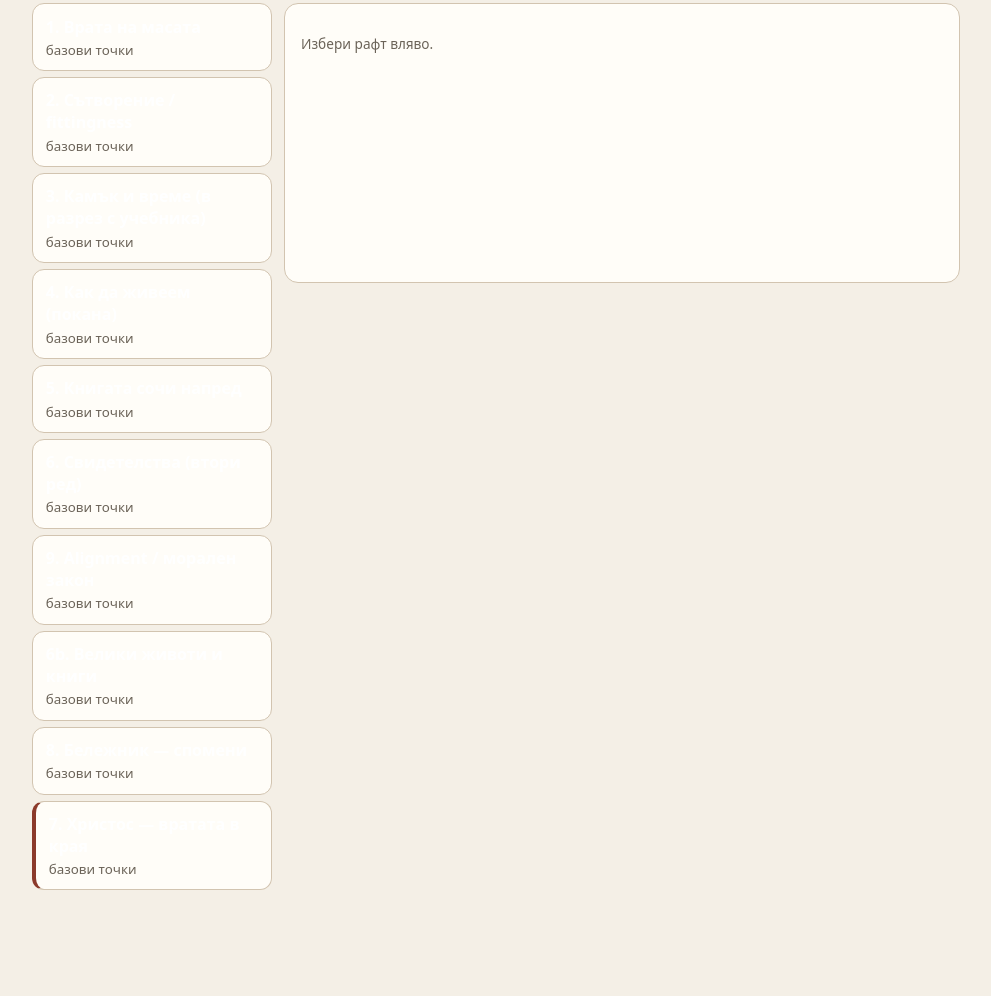
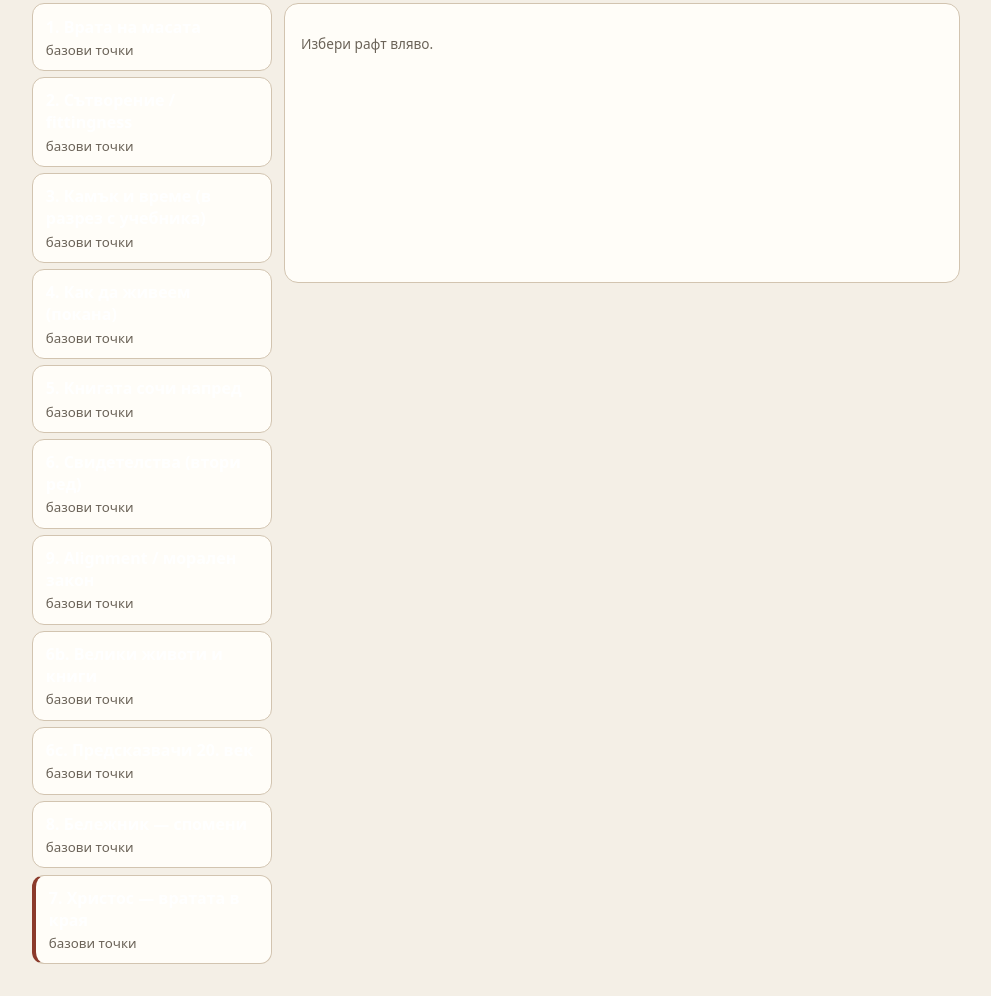
Before and after one commit to Mukatito/faith-schema-board, a plain HTML site: page index.html in a window 1280 px wide. Shown: the part 149-1145 px from the top of the page, without its empty margins (144-1135 px from the left). Before the commit the page ends 1071 px from the top, so only its background shows below. Drawn offline with Linux system fonts and the light colour scheme.

Commit message:
Add 6c twentieth-century predictors shelf (Cayce, Dixon)

```diff
--- a/index.html
+++ b/index.html
@@ -124,7 +124,7 @@ const DATA = {
       prio: 'След книгата — не вместо кръста. Покана, не съд.',
       base: [
         'NDE · изцеления с изпитване на духовете · предсказания извън Библията — внимателно',
-        'Велики животи / книги (отделен рафт) — рима на „не сме сами в търсенето“, не доказателство в съда',
+        'Велики животи / книги (6b) · предсказвачи 20. век (6c) — втори ред, не съд',
         'Не изместват кръст + възкресение'
       ]
     },
@@ -156,13 +156,30 @@ const DATA = {
         'Не залепвай: Стойна ≠ Мария; Бабаджи ≠ Отец; Хермес ≠ Словото; богомили ≠ Nicene creed'
       ]
     },
+
+    {
+      id: 'predictors',
+      title: '6c. Предсказвачи 20. век',
+      prio: 'Втори ред · удари и пропуски · не библейски стълб',
+      base: [
+        'Правило: документиран психик ≠ пророк от Библията; етикетирай колоната на глас',
+        'Edgar Cayce („sleeping prophet“, 1877–1945) — забравеният американец: ~14 000 readings в A.R.E.; главно медицина; също Атлантида / земни промени',
+        'Cayce удари — често спорни/ретроспективни (напр. 1929, войни, Bimini); не ги продавай като сигурни',
+        'Cayce пропуски / спорни дати — земни катастрофи както са разказани; Китай като „люлка на християнството“ не като 60-те; пази етикета „спорно“',
+        'Jeane Dixon — 1956 Parade: демократ печели 1960 и умира в офис → слава след JFK 1963',
+        'Jeane Dixon effect — помнят удара, забравят купа пропуски в политиката; втори ред само',
+        'На масата: „има хора с архив и удари — и с пропуски“ → после Христос като последна врата',
+        'Не кръщавай Cayce/Dixon в библейската колона; не пълни рафта с всяко име'
+      ]
+    },
     {
       id: 'forgot',
       title: '8. Бележник — спомени',
       prio: 'Тук пиши какво си спомниш по пътя. Миро после го слага в рафтовете.',
       base: [
         'Пирамидите и Гьобекли Тепе — вече в рафт 3',
-        'Слот за забравеното: напиши го тук когато ти дойде'
+        'Забравеният американец-предсказвач — почти сигурно Edgar Cayce → рафт 6c',
+        'Слот за още забравено: напиши го тук когато ти дойде'
       ]
     },
     {
@@ -209,7 +226,7 @@ const DATA = {
     {
       id: 'p5',
       title: 'P5 — Човешки свидетелства',
-      base: ['NDE · изцеления · извънбиблейски — втори ред']
+      base: ['NDE · изцеления · Cayce/Dixon — втори ред, не стълб']
     }
   ],
   maps: [
@@ -261,7 +278,7 @@ const DATA = {
         'Именувай рафта на глас',
         'Празнина ≠ доказателство за Бог',
         'Приоритет ≠ ред на говорене',
-        'Велики животи/книги = втори ред; именувани колони'
+        'Велики животи/книги + предсказвачи 20. век = втори ред; именувани колони'
       ]
     }
   ]
```
